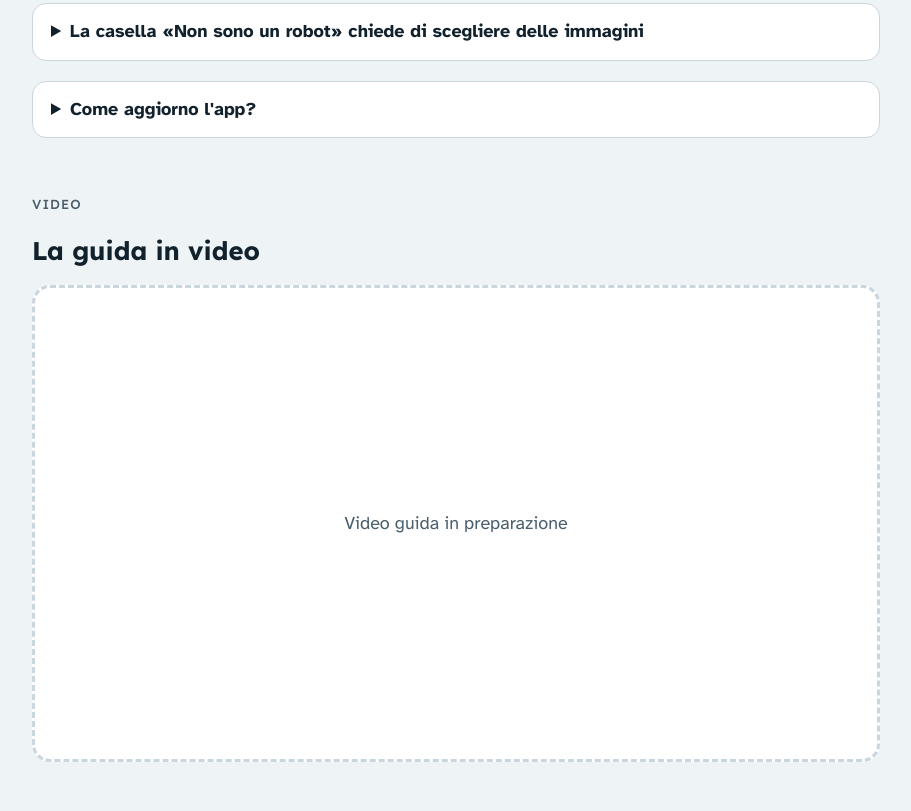
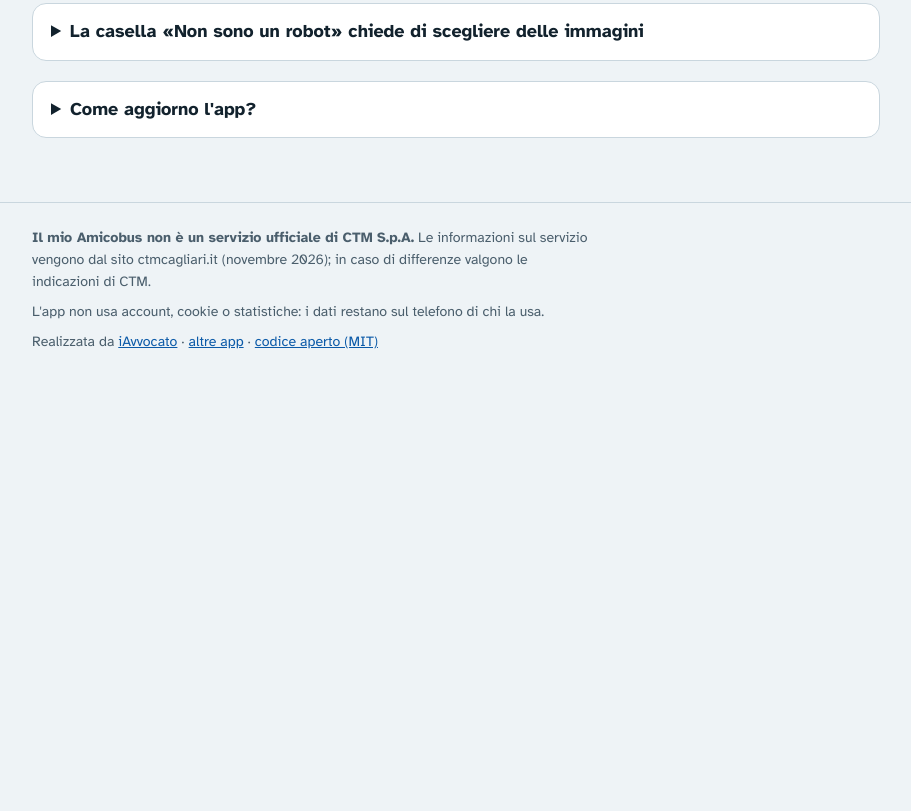
Before and after one commit to iavvocato/apps, a plain HTML site: page amicobus/guida/index.html in a window 1280 px wide. Shown: the part 10789-11600 px from the top of the page, without its empty margins (184-1095 px from the left). After the commit the page ends 11181 px from the top, so only its background shows below. Drawn offline with Linux system fonts and the light colour scheme.

Commit message:
Il mio Amicobus: tolta dalla guida la sezione per il video
Su richiesta dell'autore: lo spazio «Video guida in preparazione» si
toglie finché il video non esiste; verrà reintegrato quando ci sarà.

Co-Authored-By: Claude Opus 5.5 <noreply@anthropic.com>
Claude-Session: https://claude.ai/code/session_01AbNQbRTa8UqRxAK4EoQKif

```diff
--- a/amicobus/guida/index.html
+++ b/amicobus/guida/index.html
@@ -127,7 +127,6 @@ details { background: var(--surface); border: 1px solid var(--line); border-radi
 details summary { cursor: pointer; font-weight: 700; }
 details[open] summary { margin-bottom: 8px; }
 details p + p { margin-top: 8px; }
-.video { border: 3px dashed var(--line); border-radius: 18px; aspect-ratio: 16 / 9; max-width: 100%; display: grid; place-items: center; text-align: center; color: var(--muted); padding: 16px; background: var(--surface); }
 
 footer { margin-top: 56px; border-top: 1px solid var(--line); padding-block: 24px 40px; }
 footer .wrap { display: flex; flex-direction: column; gap: 8px; }
@@ -475,11 +474,6 @@ footer .wrap { display: flex; flex-direction: column; gap: 8px; }
     </details>
   </section>
 
-  <section class="block" id="video">
-    <span class="kicker">Video</span>
-    <h2>La guida in video</h2>
-    <div class="video">Video guida in preparazione</div>
-  </section>
 </main>
 
 <footer>
```
